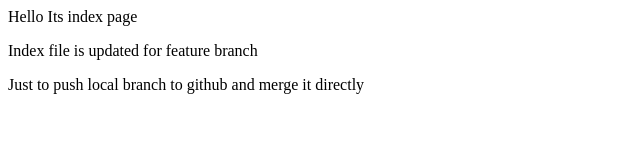
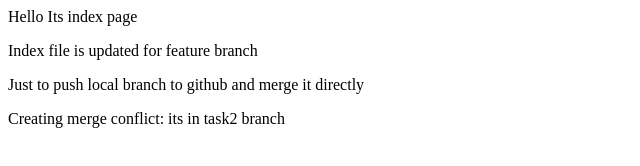
Before and after one commit to mariah123/local-repo, a plain HTML site: page index.html in a window 1280 px wide. Shown: the whole page, without its empty margins (0-640 px from the left). Drawn offline with Linux system fonts and the light colour scheme.

Commit message:
added a text in task2 branch

```diff
--- a/index.html
+++ b/index.html
@@ -1,3 +1,4 @@
 <p>Hello Its index page</p>
 <p>Index file is updated for feature branch</p>
 <p>Just to push local branch to github and merge it directly</p>
+<p>Creating merge conflict: its in task2 branch</p>
```
